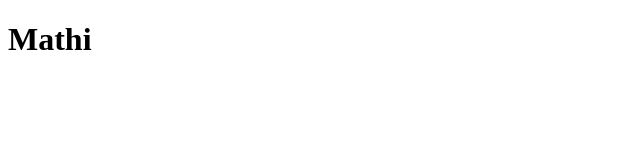
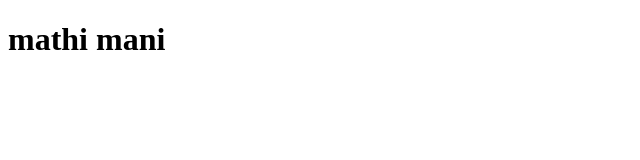
Before and after one commit to mathi8254/Health-couch-project, a plain HTML site: page index2.html in a window 1280 px wide. Shown: the whole page, without its empty margins (0-640 px from the left). Drawn offline with Linux system fonts and the light colour scheme.

Commit message:
fix : changed my full name

```diff
--- a/index2.html
+++ b/index2.html
@@ -6,6 +6,6 @@
     <title>Document</title>
 </head>
 <body>
-    <h1>Mathi </h1>
+    <h1>mathi mani </h1>
 </body>
 </html>
```
